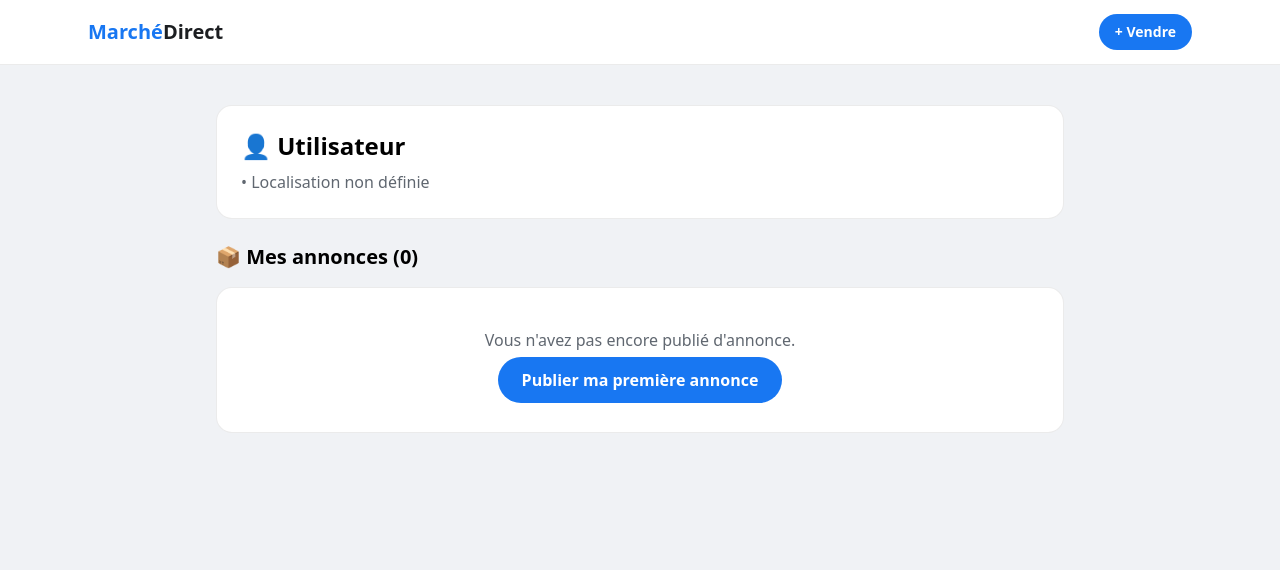
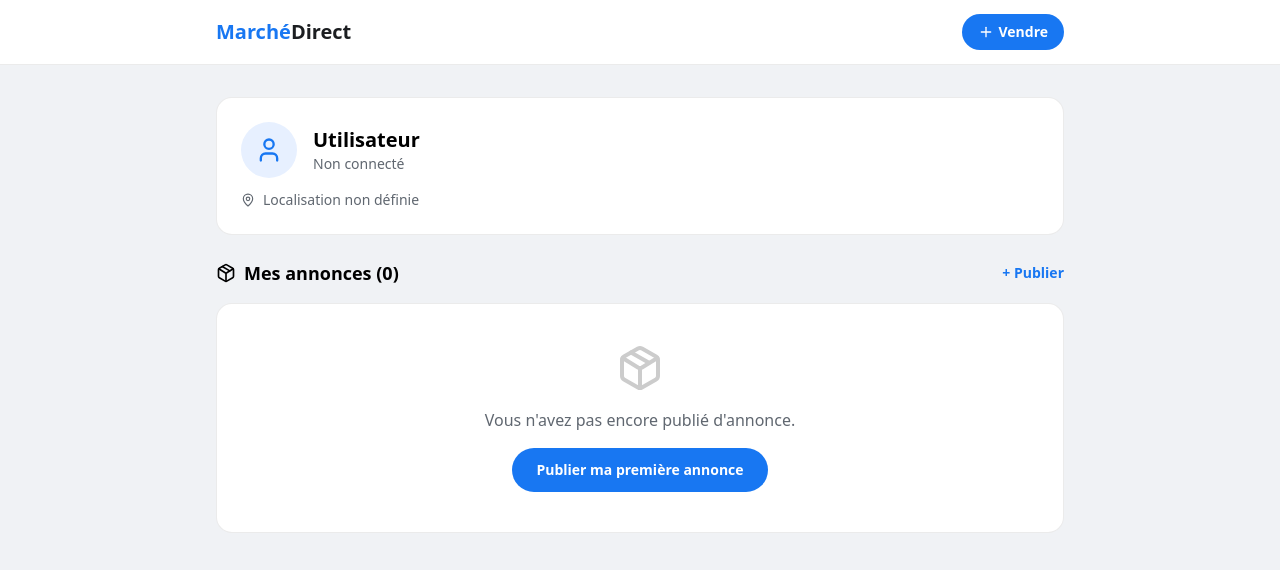
Before and after one commit to phadelvodounou4-ui/E-commerce-site, a Next.js app in the folder frontend/: page /dashboard in a window 1280 px wide. Shown: the top 570 px of the page. Built offline with nearby package versions, Linux system fonts and the light colour scheme.

Commit message:
Corriger affichage dashboard

```diff
--- a/frontend/src/app/dashboard/page.tsx
+++ b/frontend/src/app/dashboard/page.tsx
@@ -2,6 +2,7 @@
 import { useState, useEffect } from 'react';
 import Link from 'next/link';
 import axios from 'axios';
+import { User, Package, MapPin, Plus } from 'lucide-react';
 
 const API = 'https://ecommerce-backend-b0po.onrender.com/api/v1';
 
@@ -21,33 +22,63 @@ export default function DashboardPage() {
   return (
     <div className="min-h-screen bg-[#f0f2f5]" style={{ fontFamily: 'system-ui, sans-serif' }}>
       <nav className="sticky top-0 z-30 bg-white border-b border-black/[0.08]">
-        <div className="max-w-6xl mx-auto px-6 h-16 flex items-center justify-between">
+        <div className="max-w-4xl mx-auto px-6 h-16 flex items-center justify-between">
           <Link href="/" className="text-xl font-bold text-[#1877F2]">Marché<span className="text-[#1c1e21]">Direct</span></Link>
-          <div className="flex gap-3">
-            <Link href="/sell" className="px-4 py-2 rounded-full bg-[#1877F2] text-white text-sm font-semibold">+ Vendre</Link>
+          <Link href="/sell" className="px-4 py-2 rounded-full bg-[#1877F2] text-white text-sm font-semibold flex items-center gap-1">
+            <Plus size={16} /> Vendre
+          </Link>
+        </div>
+      </nav>
+
+      <div className="max-w-4xl mx-auto px-6 py-8 space-y-6">
+        {/* Profil */}
+        <div className="bg-white rounded-2xl border border-black/[0.08] p-6">
+          <div className="flex items-center gap-4 mb-3">
+            <div className="w-14 h-14 rounded-full bg-[#e7f0ff] flex items-center justify-center text-2xl">
+              <User size={28} className="text-[#1877F2]" />
+            </div>
+            <div>
+              <h1 className="text-xl font-extrabold">{user?.first_name || 'Utilisateur'}</h1>
+              <p className="text-sm text-[#606770]">{user?.email || 'Non connecté'}</p>
             </div>
           </div>
-      </nav>
-      <div className="max-w-4xl mx-auto px-6 py-10">
-        <div className="bg-white rounded-2xl border border-black/[0.08] p-6 mb-6">
-          <h1 className="text-2xl font-extrabold mb-2">👤 {user?.first_name || 'Utilisateur'}</h1>
-          <p className="text-[#606770]">{user?.email} • {user?.city || 'Localisation non définie'}</p>
+          <div className="flex items-center gap-2 text-sm text-[#606770]">
+            <MapPin size={14} />
+            <span>{user?.city || 'Localisation non définie'}</span>
+          </div>
         </div>
 
-        <h2 className="text-xl font-extrabold mb-4">📦 Mes annonces ({products.length})</h2>
+        {/* Annonces */}
+        <div>
+          <div className="flex items-center justify-between mb-4">
+            <h2 className="text-lg font-extrabold flex items-center gap-2">
+              <Package size={20} /> Mes annonces ({products.length})
+            </h2>
+            <Link href="/sell" className="text-sm font-semibold text-[#1877F2] hover:underline">+ Publier</Link>
+          </div>
+
           {products.length === 0 ? (
             <div className="bg-white rounded-2xl border border-black/[0.08] p-10 text-center">
-            <p className="text-[#606770] mb-4">Vous n'avez pas encore publié d'annonce.</p>
-            <Link href="/sell" className="px-6 py-3 rounded-full bg-[#1877F2] text-white font-semibold">Publier ma première annonce</Link>
+              <Package size={48} className="mx-auto text-[#ccc] mb-4" />
+              <p className="text-[#606770] mb-4">Vous n&apos;avez pas encore publié d&apos;annonce.</p>
+              <Link href="/sell" className="inline-block px-6 py-3 rounded-full bg-[#1877F2] text-white font-semibold text-sm hover:bg-[#166fe0]">
+                Publier ma première annonce
+              </Link>
             </div>
           ) : (
             <div className="grid grid-cols-1 sm:grid-cols-2 md:grid-cols-3 gap-4">
               {products.map((p: any) => (
-              <div key={p.id} className="bg-white rounded-xl border border-black/[0.08] overflow-hidden">
-                {p.image ? <img src={p.image} alt={p.name} className="w-full h-40 object-cover" /> : <div className="w-full h-40 bg-[#f0f2f5] flex items-center justify-center text-5xl">📦</div>}
+                <div key={p.id} className="bg-white rounded-xl border border-black/[0.08] overflow-hidden hover:shadow-md transition-shadow">
+                  {p.image ? (
+                    <img src={p.image} alt={p.name} className="w-full h-40 object-cover" />
+                  ) : (
+                    <div className="w-full h-40 bg-[#f0f2f5] flex items-center justify-center text-5xl">📦</div>
+                  )}
                   <div className="p-4">
                     <h3 className="font-semibold text-sm truncate">{p.name}</h3>
-                  <p className="text-[#606770] text-xs mb-1">{p.location}</p>
+                    <p className="text-[#606770] text-xs mb-2 flex items-center gap-1">
+                      <MapPin size={10} /> {p.location || 'Non défini'}
+                    </p>
                     <span className="text-lg font-extrabold">{p.price} FCFA</span>
                   </div>
                 </div>
@@ -56,5 +87,6 @@ export default function DashboardPage() {
           )}
         </div>
       </div>
+    </div>
   );
 }
```
Lines whose indentation alone changed are shown as unchanged.
